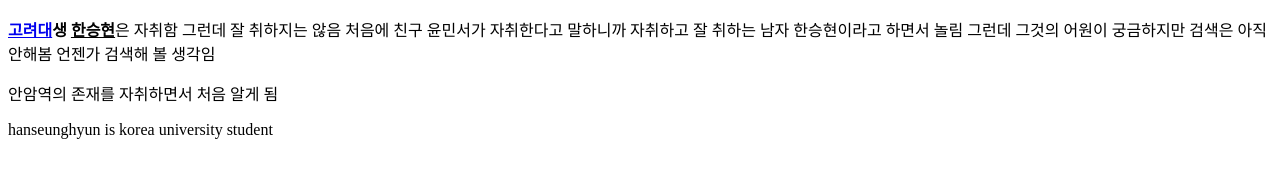
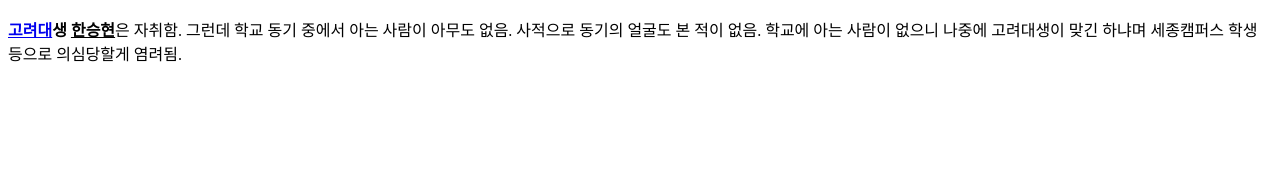
Before and after one commit to aitia-ce/novelwright, a plain HTML site: page 1.html in a window 1280 px wide. Shown: the part 523-700 px from the top of the page. Drawn offline with Linux system fonts and the light colour scheme.

Commit message:
Add files via upload

```diff
--- a/1.html
+++ b/1.html
@@ -13,8 +13,6 @@
     </ol>
     <h2>1. 대학생 한승현</h2>
     <img src="대학생.jpg" width="30%">
-    <p><strong><a href="http://www.korea.ac.kr/mbshome/mbs/university/index.do" target="_blank" title="고려대학교 홈페이지">고려대</a>생 <u>한승현</u></strong>은 자취함 그런데 잘 취하지는 않음 처음에 친구 윤민서가 자취한다고 말하니까 자취하고 잘 취하는 남자 한승현이라고 하면서 놀림 그런데 그것의 어원이 궁금하지만 검색은 아직 안해봄 언젠가 검색해 볼 생각임</p>
-    <p>안암역의 존재를 자취하면서 처음 알게 됨</p>
-    <p>hanseunghyun is korea university student</p>
+    <p><strong><a href="http://www.korea.ac.kr/mbshome/mbs/university/index.do" target="_blank" title="고려대학교 홈페이지">고려대</a>생 <u>한승현</u></strong>은 자취함. 그런데 학교 동기 중에서 아는 사람이 아무도 없음. 사적으로 동기의 얼굴도 본 적이 없음. 학교에 아는 사람이 없으니 나중에 고려대생이 맞긴 하냐며 세종캠퍼스 학생 등으로 의심당할게 염려됨.</p>
 </body>
 </html>
```
